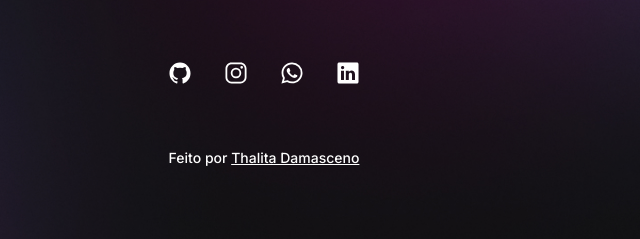
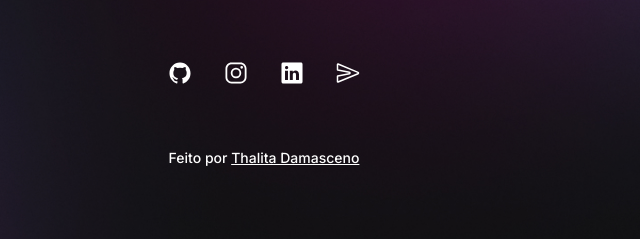
Before and after one commit to thalitaad/agregador-de-links, a plain HTML site: page index.html in a window 1280 px wide. Shown: the part 575-814 px from the top of the page, 376-1016 px from the left. Drawn offline with nearby package versions, Linux system fonts and the light colour scheme.

Commit message:
changes to icons

```diff
--- a/index.html
+++ b/index.html
@@ -48,11 +48,11 @@
             <a href="https://www.instagram.com/thalita_a.d/" target="_blank">
                 <ion-icon name="logo-instagram"></ion-icon>
             </a>
-            <a href="https://wa.me/5591988197196" target="_blank">
-                <ion-icon name="logo-whatsapp"></ion-icon>
-            </a>
             <a href="https://www.linkedin.com/in/thalita-damasceno/" target="_blank">
                 <ion-icon name="logo-linkedin"></ion-icon>
+            </a>
+            <a href="https://t.me/thalita_ad" target="_blank">
+                <ion-icon name="send-outline"></ion-icon>
             </a>
         </div>
         <footer>
```
